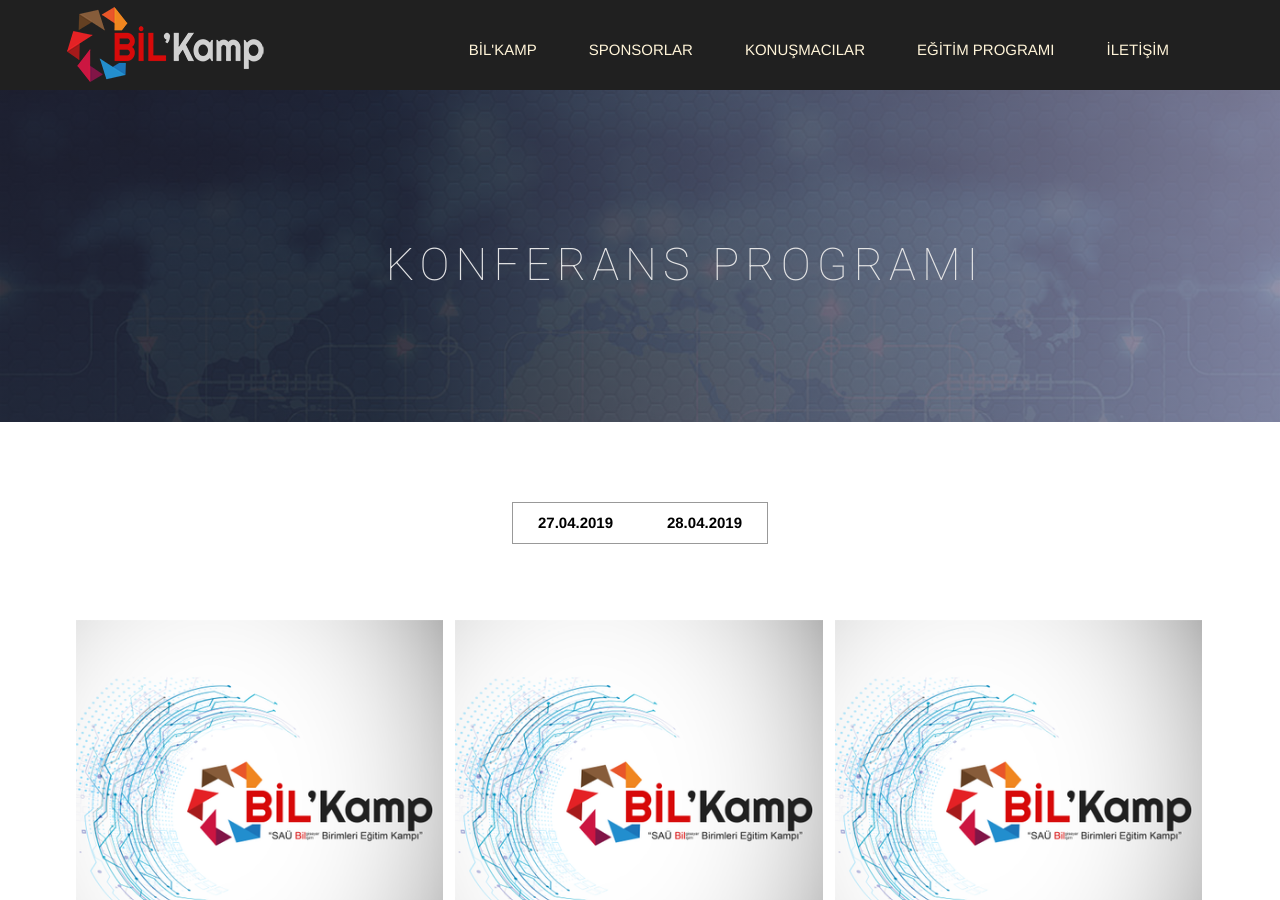
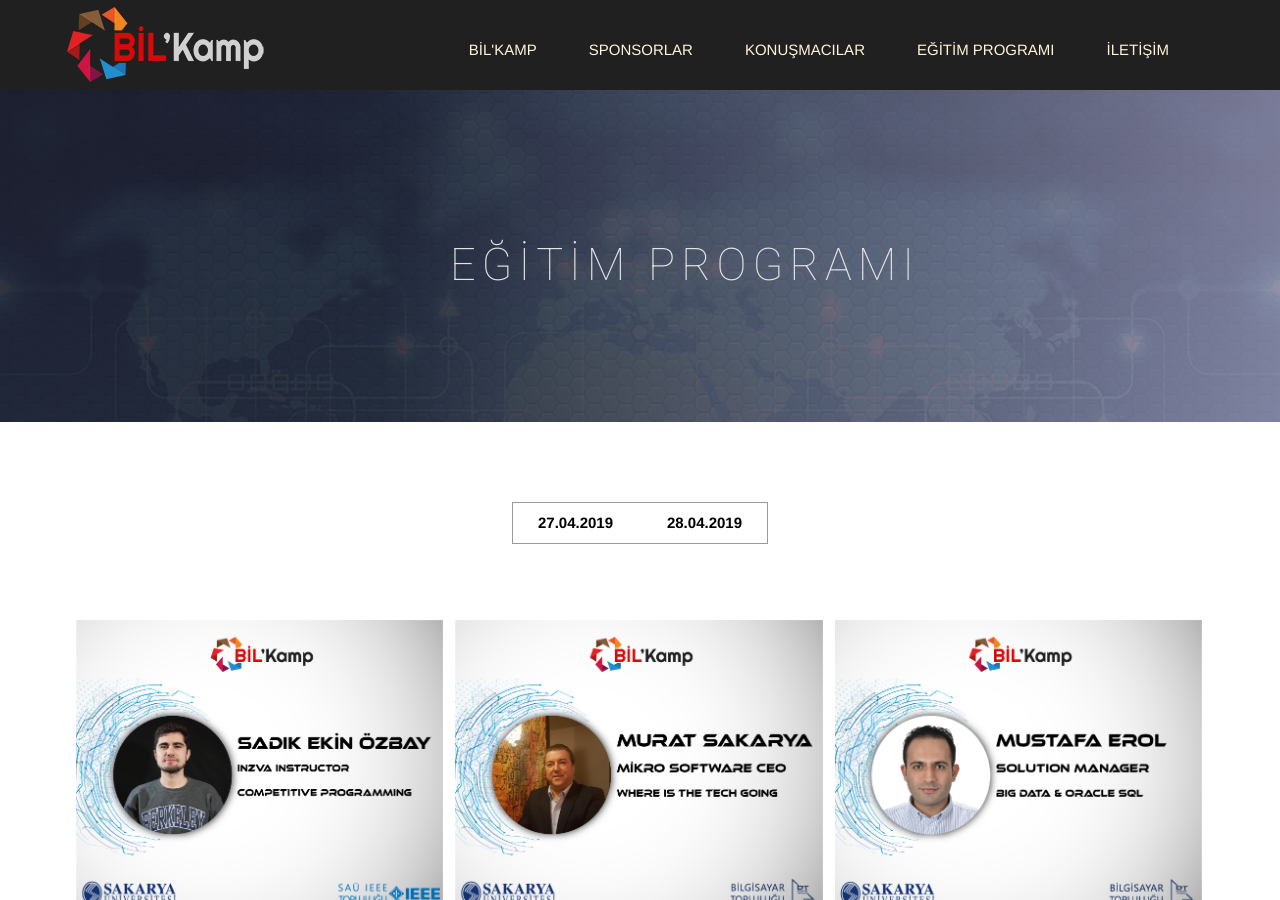
Before and after one commit to bilkamp/bilkamp19.github.io, a Jekyll site: the page built from service.html, in a window 1280 px wide and 900 px high. Built offline with Jekyll 4.4.1, drawn with Linux system fonts in a browser that asks for light colours; nearby versions of some CDN libraries; some web fonts are replaced.

Commit message:
degis199

```diff
--- a/service.html
+++ b/service.html
@@ -1,7 +1,7 @@
 ---
 layout: page
-title: KONFERANS PROGRAMI
-permalink: /konferansprogrami/
+title: EĞİTİM PROGRAMI
+permalink: /egitimprogrami/
 ---
 
     <!-- Slider Start -->
@@ -10,7 +10,7 @@
         <div class="row">
             <div class="col-md-12">
                 <div class="block">
-                    <h1>KONFERANS PROGRAMI</h1>
+                    <h1>EĞİTİM PROGRAMI</h1>
 
                 </div>
             </div>
@@ -45,92 +45,123 @@
                         </div>
                       </a>
                   </li>-->
-                   <li class="mix ücüncü">
-                    <!--<a href="#" data-featherlight="/bio/bkilic.html">-->
+                   <li class="mix ikinci">
+
                     <a href="#">
-                      <img src="{{ site.baseurl }}/img/logo1.png" alt="">
+                      <img src="{{ site.baseurl }}/img/resimler/sadik_ekin_ozbay_.png" alt="">
                       <div class="overly">
                         <div class="position-center">
-                          <h2>Eğitim Adı</h2>
-                          <h4>Eğitmen Adı</h4>
-                        </div>
-                      </div>
-                    </a>
-                    </li>
-                       <li class="mix ücüncü">
-                    <!--<a href="#" data-featherlight="/bio/bkilic.html">-->
-                    <a href="#">
-                      <img src="{{ site.baseurl }}/img/logo1.png" alt="">
-                      <div class="overly">
-                        <div class="position-center">
-                          <h2>Eğitim Adı</h2>
-                          <h4>Eğitmen Adı</h4>
+                          <h2></h2>
+                          <h4></h4>
                         </div>
                       </div>
                     </a>
                     </li>
                        <li class="mix ikinci">
-                    <!--<a href="#" data-featherlight="/bio/bkilic.html">-->
+
                     <a href="#">
-                      <img src="{{ site.baseurl }}/img/logo1.png" alt="">
+                      <img src="{{ site.baseurl }}/img/resimler/murat_sakarya_bt.png" alt="">
                       <div class="overly">
                         <div class="position-center">
-                          <h2>Eğitim Adı</h2>
-                          <h4>Eğitmen Adı</h4>
+                          <h2></h2>
+                          <h4></h4>
+                        </div>
+                      </div>
+                    </a>
+                    </li>
+                      <li class="mix ikinci">
+
+                    <a href="#">
+                      <img src="{{ site.baseurl }}/img/resimler/mustafa_erol_bt.jpg" alt="">
+                      <div class="overly">
+                        <div class="position-center">
+                          <h2></h2>
+                          <h4></h4>
                         </div>
                       </div>
                     </a>
                     </li>
 
                      <li class="mix ikinci">
-                    <!--<a href="#" data-featherlight="/bio/ecelik.html">-->
+
                     <a href="#">
-                      <img src="{{ site.baseurl }}/img/logo1.png" alt="">
+                      <img src="{{ site.baseurl }}/img/resimler/batuhan_taysi_ozgur.jpg" alt="">
                       <div class="overly">
                         <div class="position-center">
-                          <h2>Eğitim Adı</h2>
-                            <h4>Eğitmen Adı</h4>
+                          <h2></h2>
+                            <h4></h4>
                         </div>
                       </div>
                     </a>
 </li>
 
                        <li class="mix ikinci">
-                      <!--<a href="#" data-featherlight="/bio/mince.html">-->
+
                       <a href="#">
-                        <img src="{{ site.baseurl }}/img/logo1.png" alt="">
+                        <img src="{{ site.baseurl }}/img/resimler/irfan_bilaloglu_yapayzeka.png" alt="">
                         <div class="overly">
                           <div class="position-center">
-                            <h2>Eğitim Adı</h2>
-                            <h4>Eğitmen Adı</h4>
+                            <h2></h2>
+                            <h4></h4>
                           </div>
                         </div>
                       </a>
 					  </li>
+
                      <li class="mix ikinci">
-                    <!--<a href="#" data-featherlight="/bio/kkayihan.html">-->
+
                     <a href="{{ site.baseurl }}/open">
-                      <img src="{{ site.baseurl }}/img/logo1.png" alt="">
+                      <img src="{{ site.baseurl }}/img/resimler/fatih_kayran_siber.png" alt="">
                       <div class="overly">
                         <div class="position-center">
-                          <h2>Eğitim Adı</h2>
-                          <h4>Eğitmen Adı</h4>
+                          <h2></h2>
+                          <h4></h4>
 
                         </div>
                       </div>
                     </a>
 					</li>
 
+
+					<li class="mix ikinci">
+
+                    <a href="{{ site.baseurl }}/open">
+                      <img src="{{ site.baseurl }}/img/resimler/gokhan_dagli_bsmt.png" alt="">
+                      <div class="overly">
+                        <div class="position-center">
+                          <h2></h2>
+                          <h4></h4>
+
+                        </div>
+                      </div>
+                    </a>
+					</li>
+
+					<li class="mix ikinci">
+
+                    <a href="{{ site.baseurl }}/open">
+                      <img src="{{ site.baseurl }}/img/resimler/koc_sistem_bsmt.png" alt="">
+                      <div class="overly">
+                        <div class="position-center">
+                          <h2></h2>
+                          <h4></h4>
+
+                        </div>
+                      </div>
+                    </a>
+					</li>
+
+
 <!--BURASINDAN SONRASI İKİNCİ GÜN-->
 
 				   <li class="mix ücüncü">
- <!--<a href="#" data-featherlight="/bio/bkilic.html">-->
+
 				 <a href="#">
-   <img src="{{ site.baseurl }}/img/logo1.png" alt="">
+				   <img src="{{ site.baseurl }}/img/resimler/sadik_ekin_ozbay_.png" alt="">
 				   <div class="overly">
 					 <div class="position-center">
-       <h2>Eğitim Adı</h2>
-       <h4>Eğitmen Adı</h4>
+					   <h2></h2>
+					   <h4></h4>
 					 </div>
 				   </div>
 				 </a>
@@ -139,25 +170,39 @@
 
 
 					<li class="mix ücüncü">
-   <!--<a href="#" data-featherlight="/bio/mince.html">-->
+
 				   <a href="#">
-     <img src="{{ site.baseurl }}/img/logo1.png" alt="">
+					 <img src="{{ site.baseurl }}/img/resimler/koc_sistem_bsmt.png" alt="">
 					 <div class="overly">
 					   <div class="position-center">
-         <h2>Eğitim Adı</h2>
-         <h4>Eğitmen Adı</h4>
+						 <h2></h2>
+						 <h4></h4>
 					   </div>
 					 </div>
 				   </a>
 				</li>
 				  <li class="mix ücüncü">
- <!--<a href="#" data-featherlight="/bio/kkayihan.html">-->
+
 				 <a href="#">
-   <img src="{{ site.baseurl }}/img/logo1.png" alt="">
+				   <img src="{{ site.baseurl }}/img/resimler/gokhan_dagli_bsmt.png" alt="">
 				   <div class="overly">
 					 <div class="position-center">
-       <h2>Eğitim Adı</h2>
-       <h4>Eğitmen Adı</h4>
+					   <h2></h2>
+					   <h4></h4>
+
+					 </div>
+				   </div>
+				 </a>
+				</li>
+
+				<li class="mix ücüncü">
+
+				 <a href="#">
+				   <img src="{{ site.baseurl }}/img/resimler/nisa_turkmen_siber.png" alt="">
+				   <div class="overly">
+					 <div class="position-center">
+					   <h2></h2>
+					   <h4></h4>
 
 					 </div>
 				   </div>
@@ -165,6 +210,47 @@
 				</li>
 
 
+				<li class="mix ücüncü">
+
+				 <a href="#">
+				   <img src="{{ site.baseurl }}/img/resimler/irfan_bilaloglu_yapayzeka.png" alt="">
+				   <div class="overly">
+					 <div class="position-center">
+					   <h2></h2>
+					   <h4></h4>
+
+					 </div>
+				   </div>
+				 </a>
+				</li>
+
+				<li class="mix ücüncü">
+
+				 <a href="#">
+				   <img src="{{ site.baseurl }}/img/resimler/halil_ibrahim_safak_bilgisayar.jpg" alt="">
+				   <div class="overly">
+					 <div class="position-center">
+					   <h2></h2>
+					   <h4></h4>
+
+					 </div>
+				   </div>
+				 </a>
+				</li>
+
+				<li class="mix ücüncü">
+
+				 <a href="#">
+				   <img src="{{ site.baseurl }}/img/resimler/sevilay_guven_ozgur.jpg" alt="">
+				   <div class="overly">
+					 <div class="position-center">
+					   <h2></h2>
+					   <h4></h4>
+
+					 </div>
+				   </div>
+				 </a>
+				</li>
 
                 </ul>
               </div>
```
Also changed, not shown: img/resimler/batuhan_taysi_ozgur.jpg (added), img/resimler/fatih_kayran_siber.png (added), img/resimler/gokhan_dagli_bsmt.png (added), img/resimler/halil_ibrahim_safak_bilgisayar.jpg (added), img/resimler/irfan_bilaloglu_yapayzeka.png (added), img/resimler/koc_sistem_bsmt.png (added), img/resimler/murat_sakarya_bt.png (added), img/resimler/mustafa_erol_bt.jpg (added), img/resimler/nisa_turkmen_siber.png (added), img/resimler/sadik_ekin_ozbay_.png (added), img/resimler/sevilay_guven_ozgur.jpg (added). Lines whose indentation alone changed are shown as unchanged.
